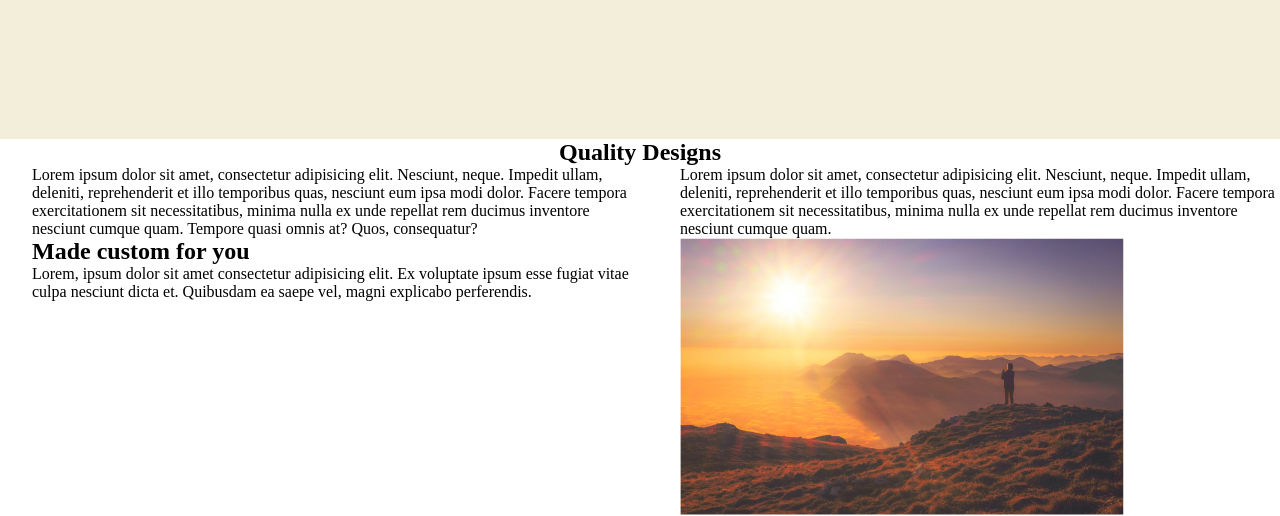
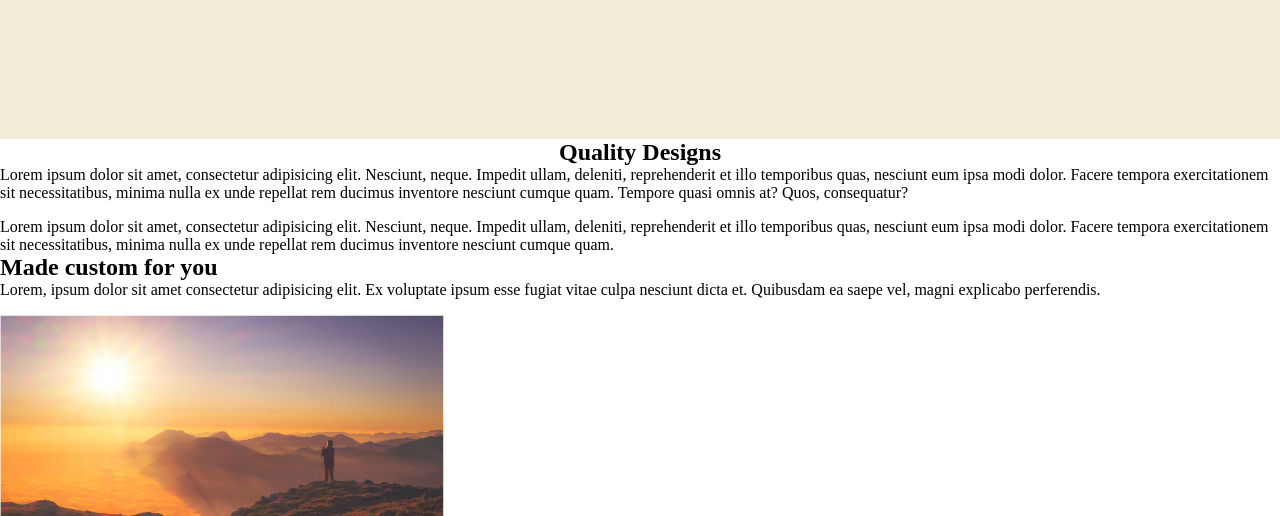
Before and after one commit to jolouie7/responsive-made-easy, a plain HTML site: page index.html in a window 1280 px wide. Shown: the part 236-752 px from the top of the page. Drawn offline with Linux system fonts and the light colour scheme.

Commit message:
Add container divs

```diff
--- a/css/styles.css
+++ b/css/styles.css
@@ -19,14 +19,14 @@
 }
 
 .split {
-  display: grid;
-  grid-template-columns: 1fr 1fr;
+  display: flex;
+  flex-direction: column;
   gap: 1rem;
 }
 
-.split > div {
+/* .split > div {
   margin: 0 0 0 2rem;
-}
+} */
 
 header {
   background-color: var(--color-primary-200);
```
